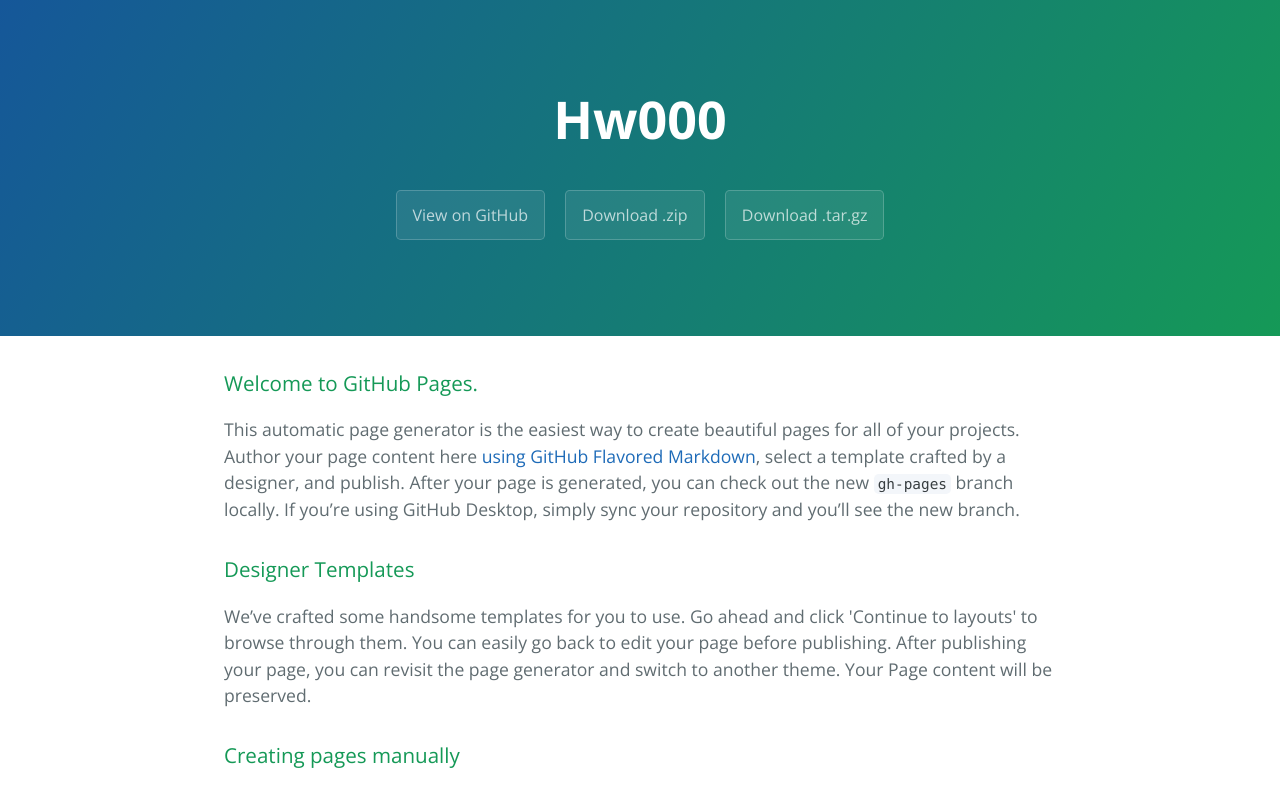
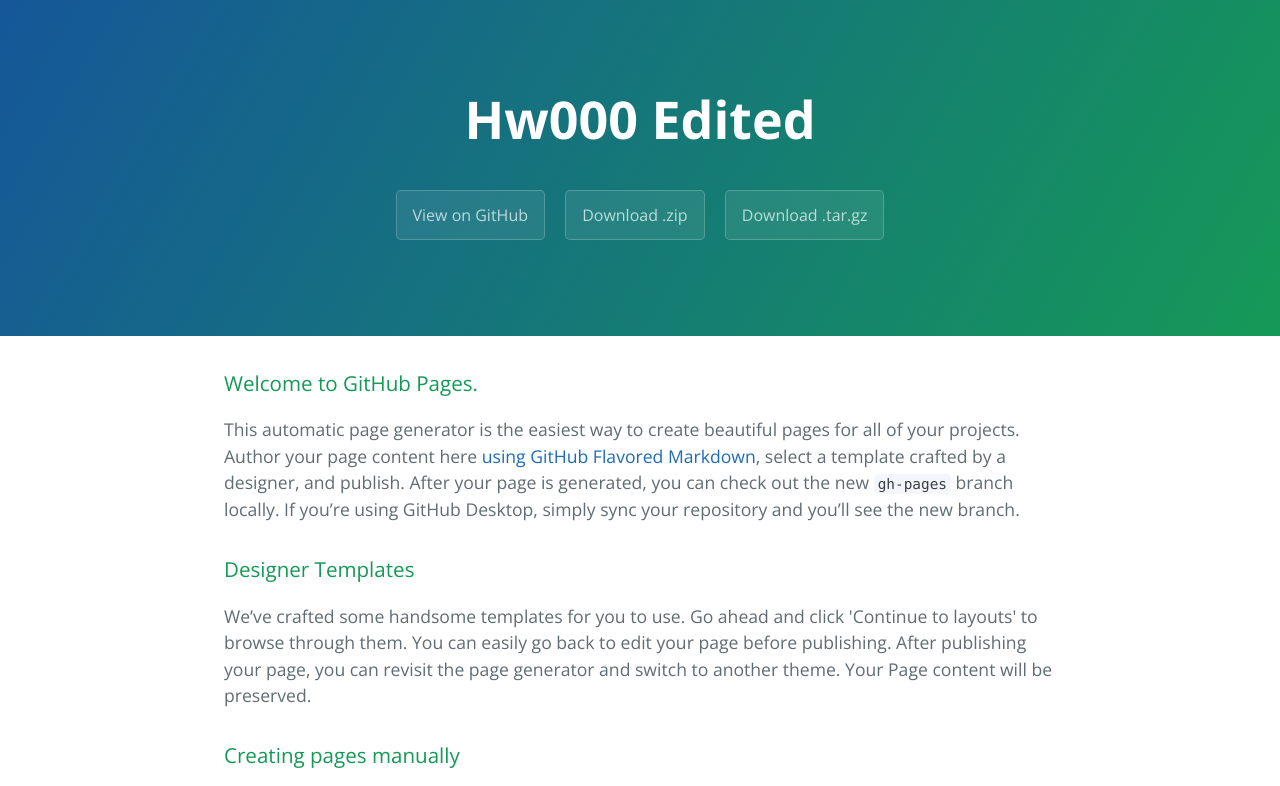
Before and after one commit to matttung/hw000, a plain HTML site: page index.html in a window 1280 px wide. Shown: the top 786 px of the page. Drawn offline with nearby package versions, Linux system fonts and the light colour scheme.

Commit message:
Update index.html
edit index.html

```diff
--- a/index.html
+++ b/index.html
@@ -11,7 +11,7 @@
   </head>
   <body>
     <section class="page-header">
-      <h1 class="project-name">Hw000</h1>
+      <h1 class="project-name">Hw000 Edited</h1>
       <h2 class="project-tagline"></h2>
       <a href="https://github.com/matttung/hw000" class="btn">View on GitHub</a>
       <a href="https://github.com/matttung/hw000/zipball/master" class="btn">Download .zip</a>
```
